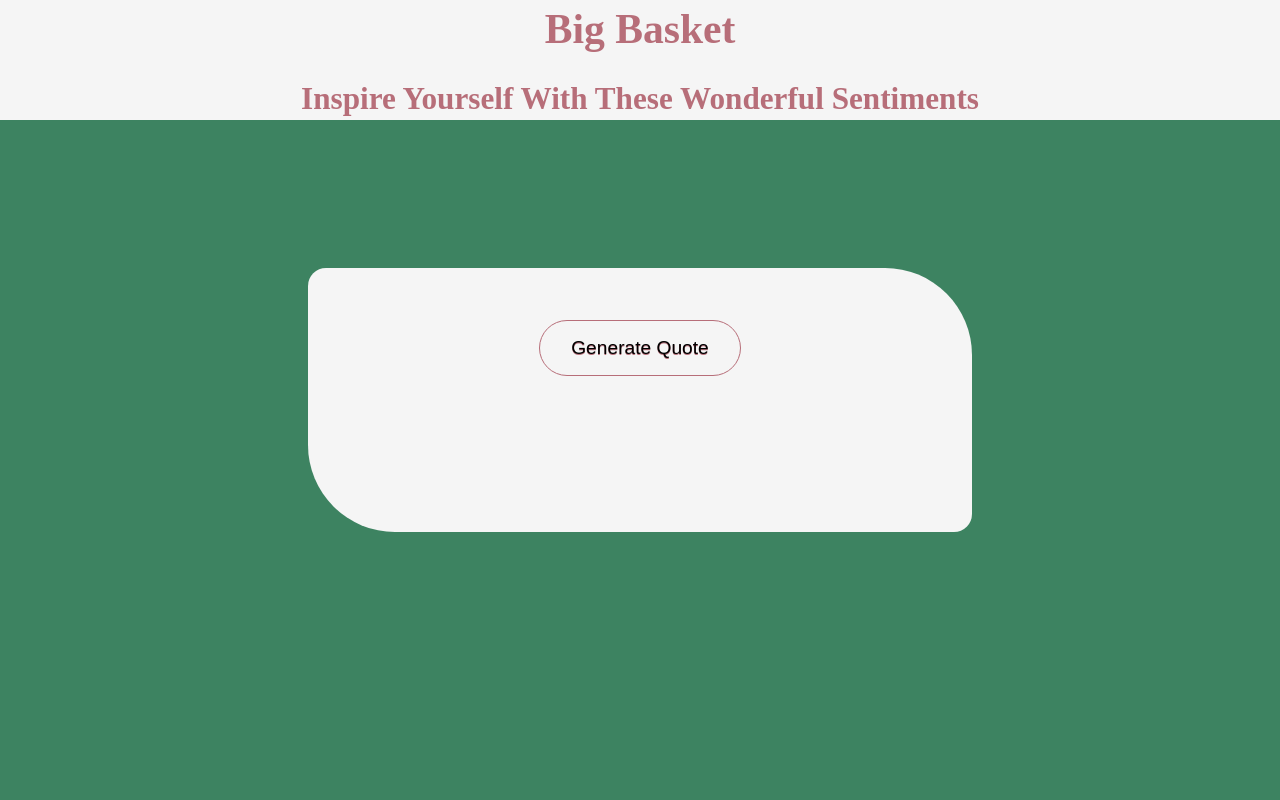
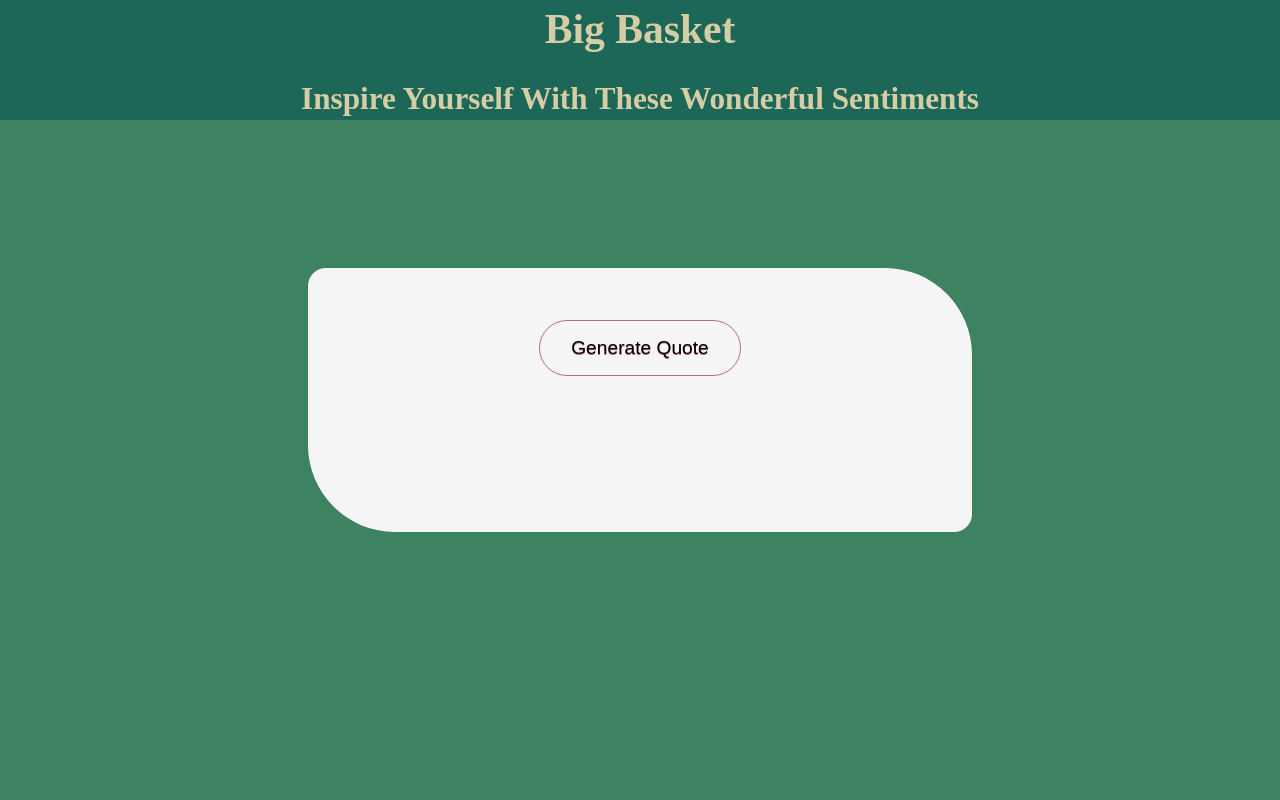
Before and after one commit to BenardAbwao/Big-Basket-React-Frontend, a React (Create React App) app: page / in a window 1280 px wide. Shown: the top 800 px of the page. Built offline with nearby package versions, Linux system fonts and the light colour scheme; no server answers.

Commit message:
change bg

```diff
--- a/src/index.css
+++ b/src/index.css
@@ -17,13 +17,13 @@
   /* margin-top: 100px; */
   justify-content: center;
   align-items: center;
-  background: whitesmoke
+  background: #1c6758;
 }
 .Navbar > .nav-logo {
   font-weight: 700;
   font-size: 1.3em;
   margin: 15px;
-  color: #B76E79;
+  color: #D6CDA4;
   text-align: center;
 
 }
```
